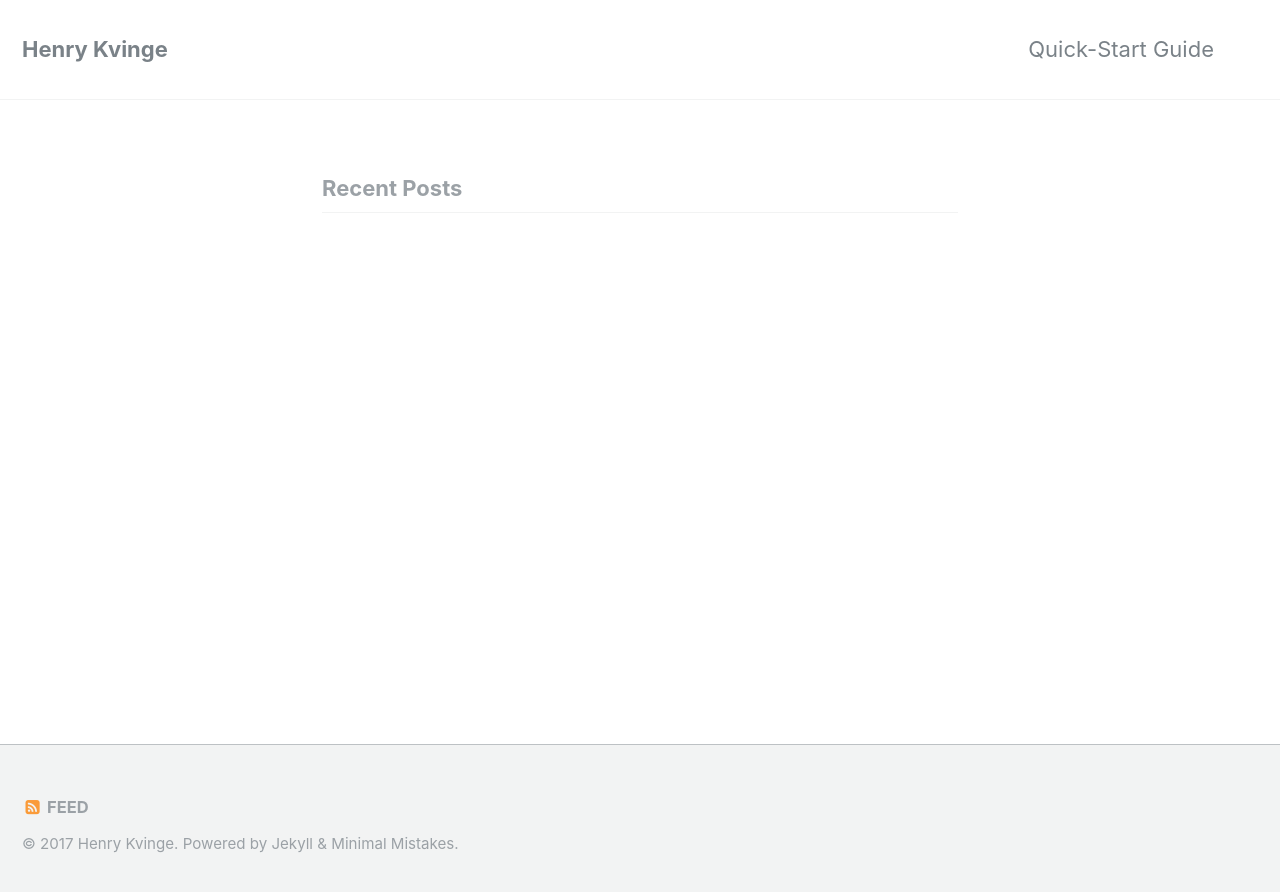
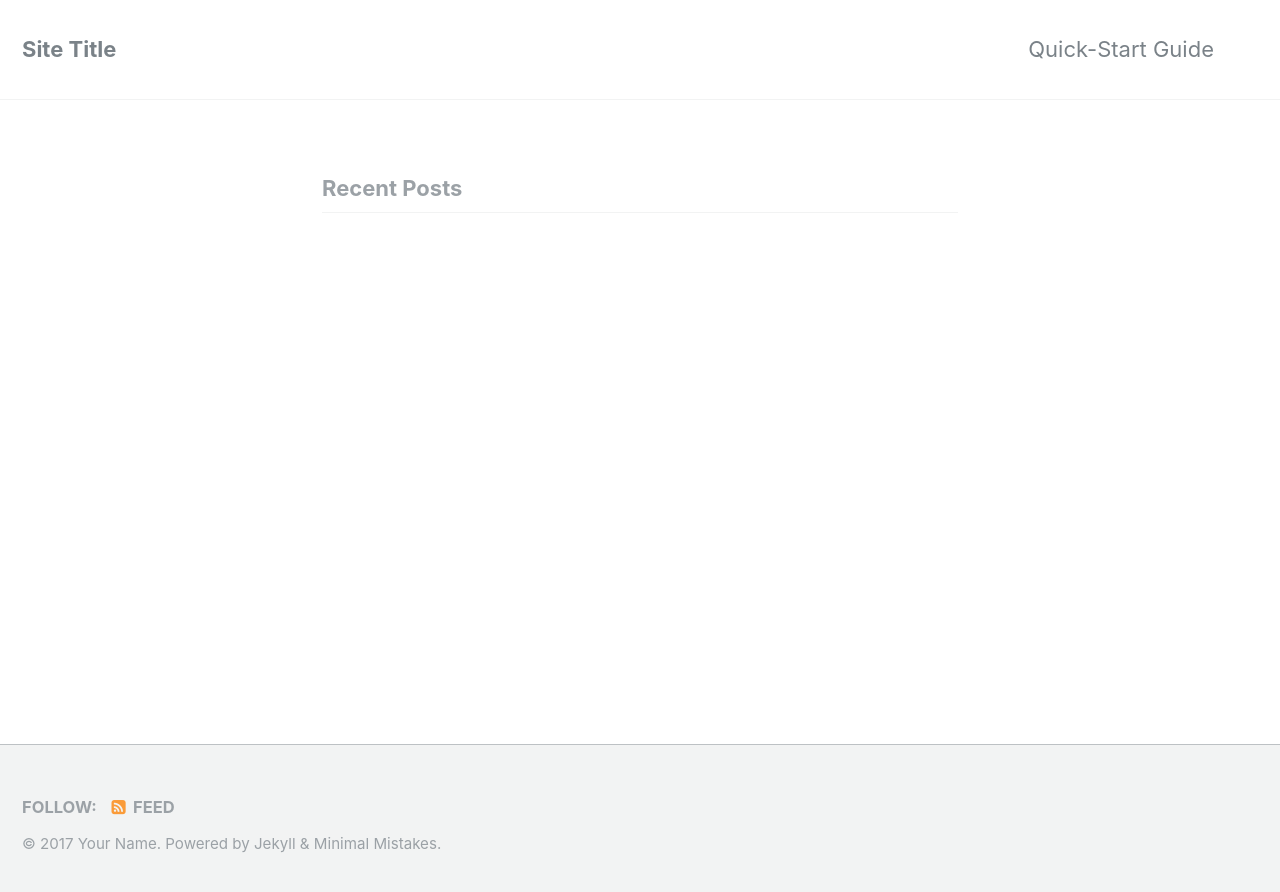
Before and after one commit to hkvinge/hkvinge.github.io, a Jekyll site: the page built from index.md, in a window 1280 px wide. Shown: the top 892 px of the page. Built offline with Jekyll 4.4.1, drawn with Linux system fonts in a browser that asks for light colours; the list of posts is cut into pages by our own code; some of the changed lines change nothing that is shown.

Commit message:
Altered '_config.yml'

```diff
--- a/_config.yml
+++ b/_config.yml
@@ -1,43 +1,247 @@
 # Welcome to Jekyll!
 #
-# This config file is meant for settings that affect your whole blog, values
-# which you are expected to set up once and rarely edit after that. If you find
-# yourself editing this file very often, consider using Jekyll's data files
-# feature for the data you need to update frequently.
-#
+# This config file is meant for settings that affect your entire site, values
+# which you are expected to set up once and rarely need to edit after that.
 # For technical reasons, this file is *NOT* reloaded automatically when you use
-# 'bundle exec jekyll serve'. If you change this file, please restart the server process.
+# `jekyll serve`. If you change this file, please restart the server process.
 
-# Site settings
-# These are used to personalize your new site. If you look in the HTML files,
-# you will see them accessed via {{ site.title }}, {{ site.email }}, and so on.
-# You can create any custom variable you would like, and they will be accessible
-# in the templates via {{ site.myvariable }}.
-title: Henry Kvinge
-email: henry.kvinge@colostate.edu
-description: >- # this means to ignore newlines until "baseurl:"
-    I am postdoctoral fellow in the Mathematics Department at Colorado State University where I work with the Pattern Analysis Lab. I currently work on problems in both representation theory and algebraic combinatorics and geometric data analyis and machine learning.
-baseurl: "" # the subpath of your site, e.g. /blog
-url: "http://hkvinge.github.io"
-#twitter_username: jekyllrb
-github_username:  hkvinge
+# Site Settings
+locale                   : "en"
+title                    : "Site Title"
+title_separator          : "-"
+name                     : "Your Name"
+description              : "An amazing website."
+url                      : # the base hostname & protocol for your site e.g. "https://mmistakes.github.io"
+baseurl                  : # the subpath of your site, e.g. "/blog"
+repository               : # GitHub username/repo-name e.g. "mmistakes/minimal-mistakes"
+teaser                   : # path of fallback teaser image, e.g. "/assets/images/500x300.png"
+# breadcrumbs            : false # true, false (default)
+words_per_minute         : 200
+comments:
+  provider               : # false (default), "disqus", "discourse", "facebook", "google-plus", "staticman", "custom"
+  disqus:
+    shortname            : # https://help.disqus.com/customer/portal/articles/466208-what-s-a-shortname-
+  discourse:
+    server               : # https://meta.discourse.org/t/embedding-discourse-comments-via-javascript/31963 , e.g.: meta.discourse.org
+  facebook:
+    # https://developers.facebook.com/docs/plugins/comments
+    appid                :
+    num_posts            : # 5 (default)
+    colorscheme          : # "light" (default), "dark"
+staticman:
+  allowedFields          : ['name', 'email', 'url', 'message']
+  branch                 : "master"
+  commitMessage          : "New comment."
+  filename               : comment-{@timestamp}
+  format                 : "yml"
+  moderation             : true
+  path                   : "docs/_data/comments/{options.slug}" # "/_data/comments/{options.slug}" (default)
+  requiredFields         : ['name', 'email', 'message']
+  transforms:
+    email                : "md5"
+  generatedFields:
+    date:
+      type               : "date"
+      options:
+        format           : "iso8601" # "iso8601" (default), "timestamp-seconds", "timestamp-milliseconds"
+atom_feed:
+  path                   : # blank (default) uses feed.xml
 
-# Build settings
+# SEO Related
+google_site_verification :
+bing_site_verification   :
+alexa_site_verification  :
+yandex_site_verification :
+
+# Social Sharing
+twitter:
+  username               :
+facebook:
+  username               :
+  app_id                 :
+  publisher              :
+og_image                 : # Open Graph/Twitter default site image
+# For specifying social profiles
+# - https://developers.google.com/structured-data/customize/social-profiles
+social:
+  type                   : # Person or Organization (defaults to Person)
+  name                   : # If the user or organization name differs from the site's name
+  links: # An array of links to social media profiles
+
+# Analytics
+analytics:
+  provider               : false # false (default), "google", "google-universal", "custom"
+  google:
+    tracking_id          :
+
+
+# Site Author
+author:
+  name             : "Your Name"
+  avatar           : # path of avatar image, e.g. "/assets/images/bio-photo.jpg"
+  bio              : "I am an amazing person."
+  location         : "Somewhere"
+  email            :
+  uri              :
+  bitbucket        :
+  codepen          :
+  dribbble         :
+  flickr           :
+  facebook         :
+  foursquare       :
+  github           :
+  gitlab           :
+  google_plus      :
+  keybase          :
+  instagram        :
+  lastfm           :
+  linkedin         : # "john-doe-12345678" (the last part of your profile url, e.g. https://www.linkedin.com/in/john-doe-12345678)
+  pinterest        :
+  soundcloud       :
+  stackoverflow    : # "123456/username" (the last part of your profile url, e.g. http://stackoverflow.com/users/123456/username)
+  steam            : # "steamId" (the last part of your profile url, e.g. https://steamcommunity.com/id/steamId/)
+  tumblr           :
+  twitter          :
+  vine             :
+  weibo            :
+  xing             :
+  youtube          : # "https://youtube.com/c/MichaelRoseDesign"
+
+
+# Reading Files
+include:
+  - .htaccess
+  - _pages
+exclude:
+  - "*.sublime-project"
+  - "*.sublime-workspace"
+  - vendor
+  - .asset-cache
+  - .bundle
+  - .jekyll-assets-cache
+  - .sass-cache
+  - assets/js/plugins
+  - assets/js/_main.js
+  - assets/js/vendor
+  - Capfile
+  - CHANGELOG
+  - config
+  - Gemfile
+  - Gruntfile.js
+  - gulpfile.js
+  - LICENSE
+  - log
+  - node_modules
+  - package.json
+  - Rakefile
+  - README
+  - tmp
+  - /docs # ignore Minimal Mistakes /docs
+  - /test # ignore Minimal Mistakes /test
+keep_files:
+  - .git
+  - .svn
+encoding: "utf-8"
+markdown_ext: "markdown,mkdown,mkdn,mkd,md"
+
+
+# Conversion
 markdown: kramdown
-theme: minima
-remote_theme: "mmistakes/minimal-mistakes"
-plugins:
+highlighter: rouge
+lsi: false
+excerpt_separator: "\n\n"
+incremental: false
+
+
+# Markdown Processing
+kramdown:
+  input: GFM
+  hard_wrap: false
+  auto_ids: true
+  footnote_nr: 1
+  entity_output: as_char
+  toc_levels: 1..6
+  smart_quotes: lsquo,rsquo,ldquo,rdquo
+  enable_coderay: false
+
+
+# Sass/SCSS
+sass:
+  sass_dir: _sass
+  style: compressed # http://sass-lang.com/documentation/file.SASS_REFERENCE.html#output_style
+
+
+# Outputting
+permalink: /:categories/:title/
+paginate: 5 # amount of posts to show
+paginate_path: /page:num/
+timezone: # http://en.wikipedia.org/wiki/List_of_tz_database_time_zones
+
+
+# Plugins
+gems:
+  - jekyll-paginate
+  - jekyll-sitemap
+  - jekyll-gist
   - jekyll-feed
-  - jekyll-remote-theme
+  - jemoji
 
-# Exclude from processing.
-# The following items will not be processed, by default. Create a custom list
-# to override the default setting.
-# exclude:
-#   - Gemfile
-#   - Gemfile.lock
-#   - node_modules
-#   - vendor/bundle/
-#   - vendor/cache/
-#   - vendor/gems/
-#   - vendor/ruby/
+# mimic GitHub Pages with --safe
+whitelist:
+  - jekyll-paginate
+  - jekyll-sitemap
+  - jekyll-gist
+  - jekyll-feed
+  - jemoji
+
+
+# Archives
+#  Type
+#  - GitHub Pages compatible archive pages built with Liquid ~> type: liquid (default)
+#  - Jekyll Archives plugin archive pages ~> type: jekyll-archives
+#  Path (examples)
+#  - Archive page should exist at path when using Liquid method or you can
+#    expect broken links (especially with breadcrumbs enabled)
+#  - <base_path>/tags/my-awesome-tag/index.html ~> path: /tags/
+#  - <base_path/categories/my-awesome-category/index.html ~> path: /categories/
+#  - <base_path/my-awesome-category/index.html ~> path: /
+category_archive:
+  type: liquid
+  path: /categories/
+tag_archive:
+  type: liquid
+  path: /tags/
+# https://github.com/jekyll/jekyll-archives
+# jekyll-archives:
+#   enabled:
+#     - categories
+#     - tags
+#   layouts:
+#     category: archive-taxonomy
+#     tag: archive-taxonomy
+#   permalinks:
+#     category: /categories/:name/
+#     tag: /tags/:name/
+
+
+# HTML Compression
+# - http://jch.penibelst.de/
+compress_html:
+  clippings: all
+  ignore:
+    envs: development
+
+
+# Defaults
+defaults:
+  # _posts
+  - scope:
+      path: ""
+      type: posts
+    values:
+      layout: single
+      author_profile: true
+      read_time: true
+      comments: # true
+      share: true
+      related: true
```
